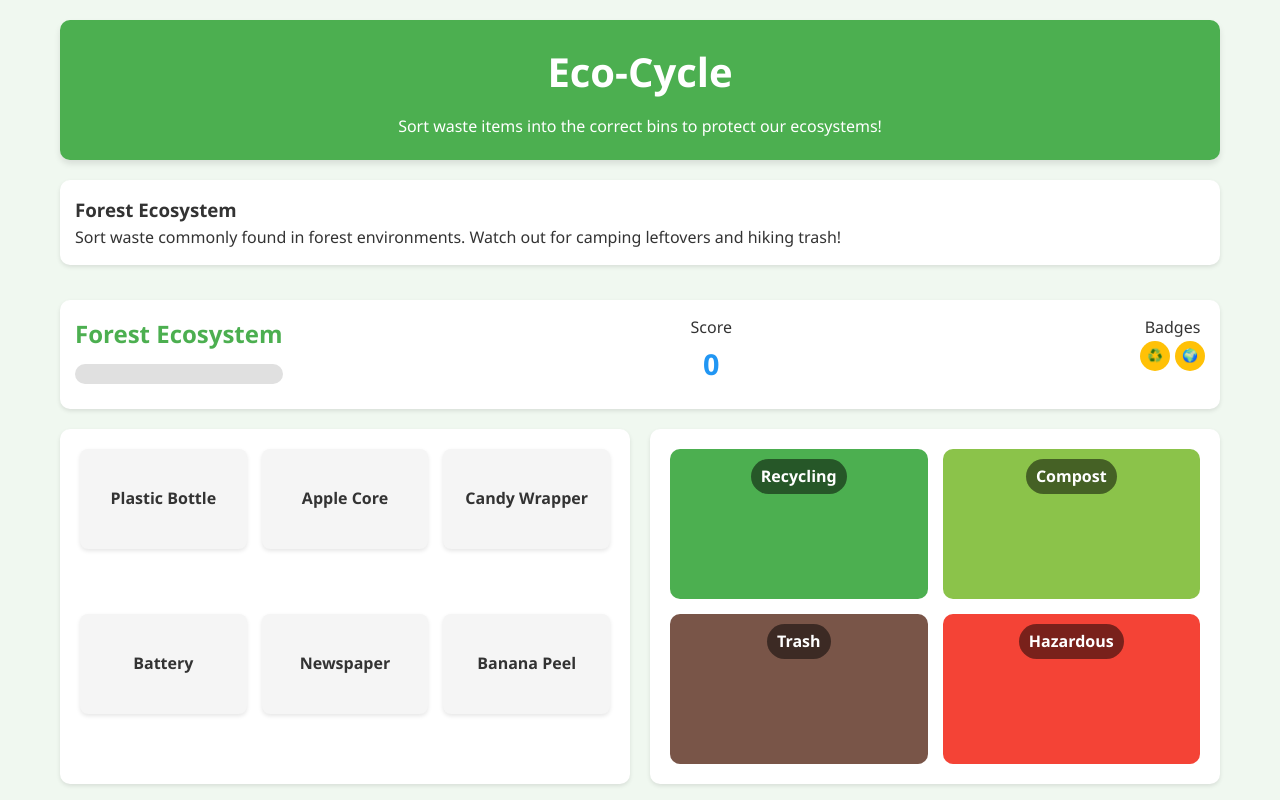
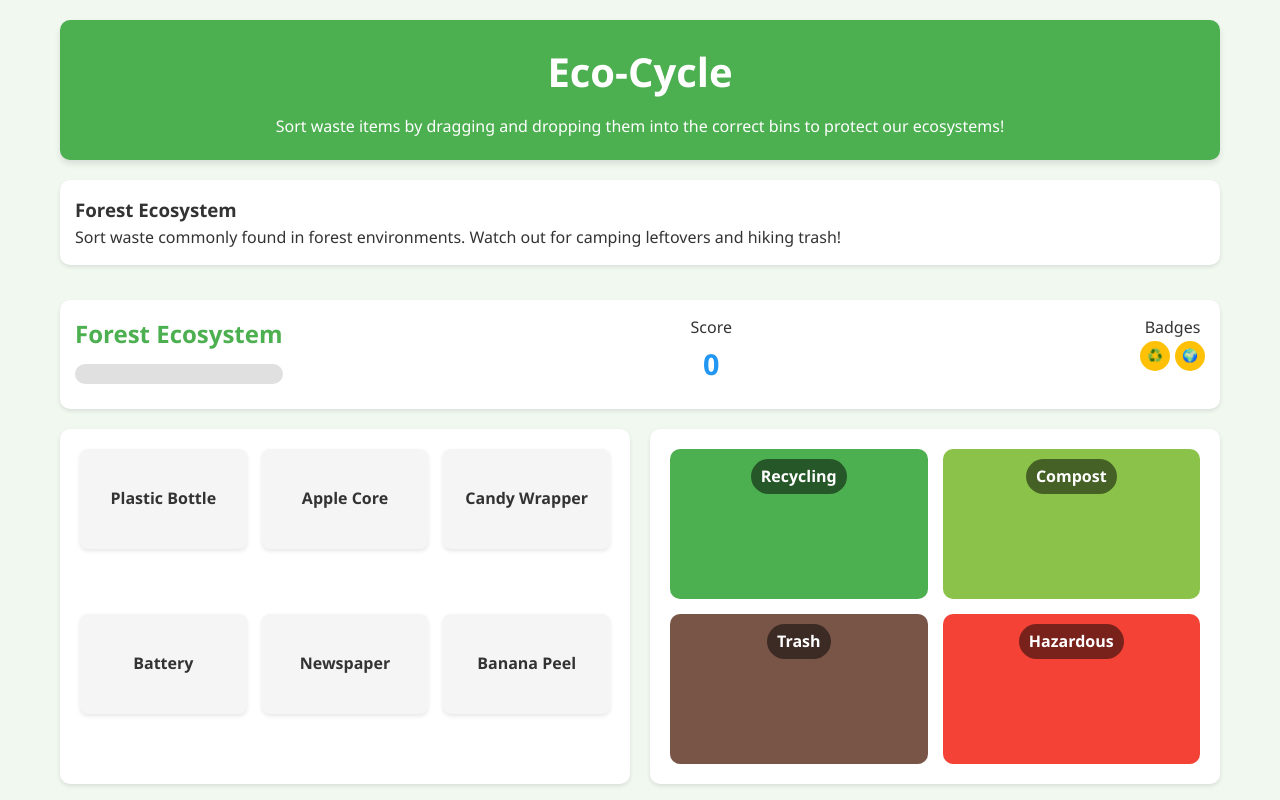
Before and after one commit to Atuhuriire-Stuart/Eco-cycle-game, a plain HTML site: page index.html in a window 1280 px wide. Shown: the top 800 px of the page. Drawn offline with Linux system fonts and the light colour scheme.

Commit message:
Update index.html

```diff
--- a/index.html
+++ b/index.html
@@ -367,7 +367,7 @@
     <div class="container">
         <header>
             <h1>Eco-Cycle</h1>
-            <p>Sort waste items into the correct bins to protect our ecosystems!</p>
+            <p>Sort waste items by dragging and dropping them into the correct bins to protect our ecosystems!</p>
         </header>
 
         <div class="game-area">
```
